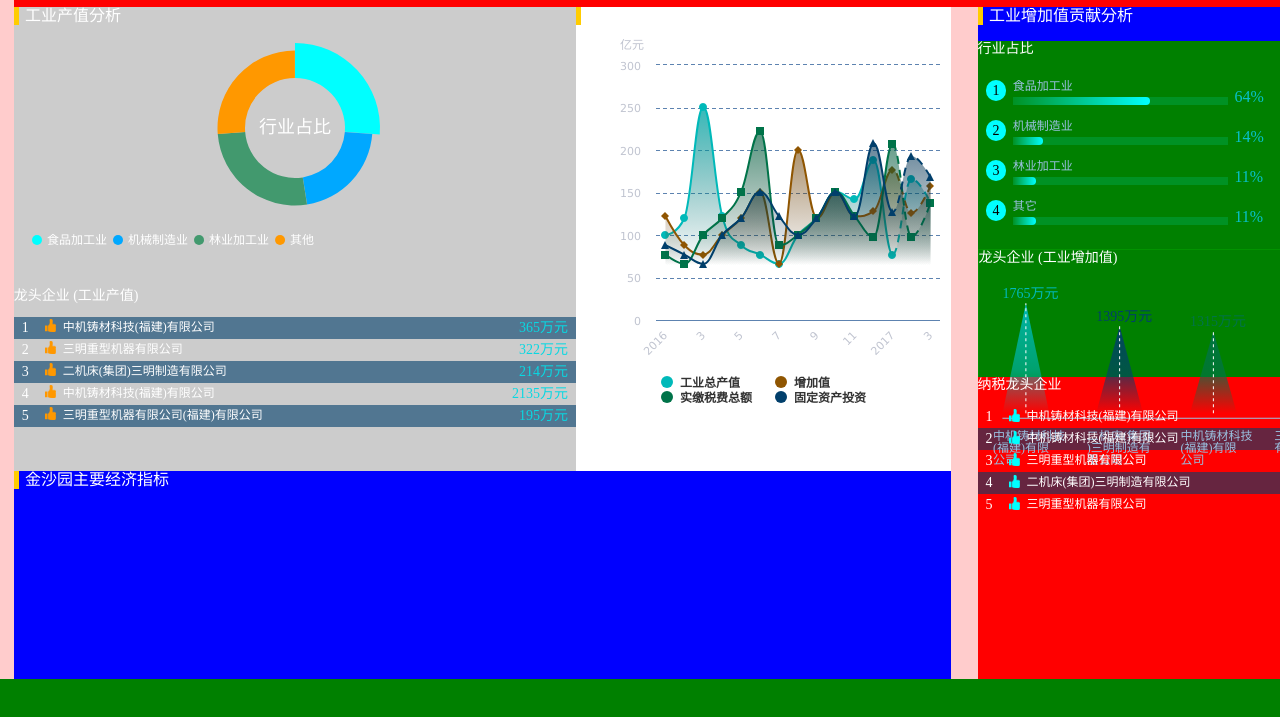
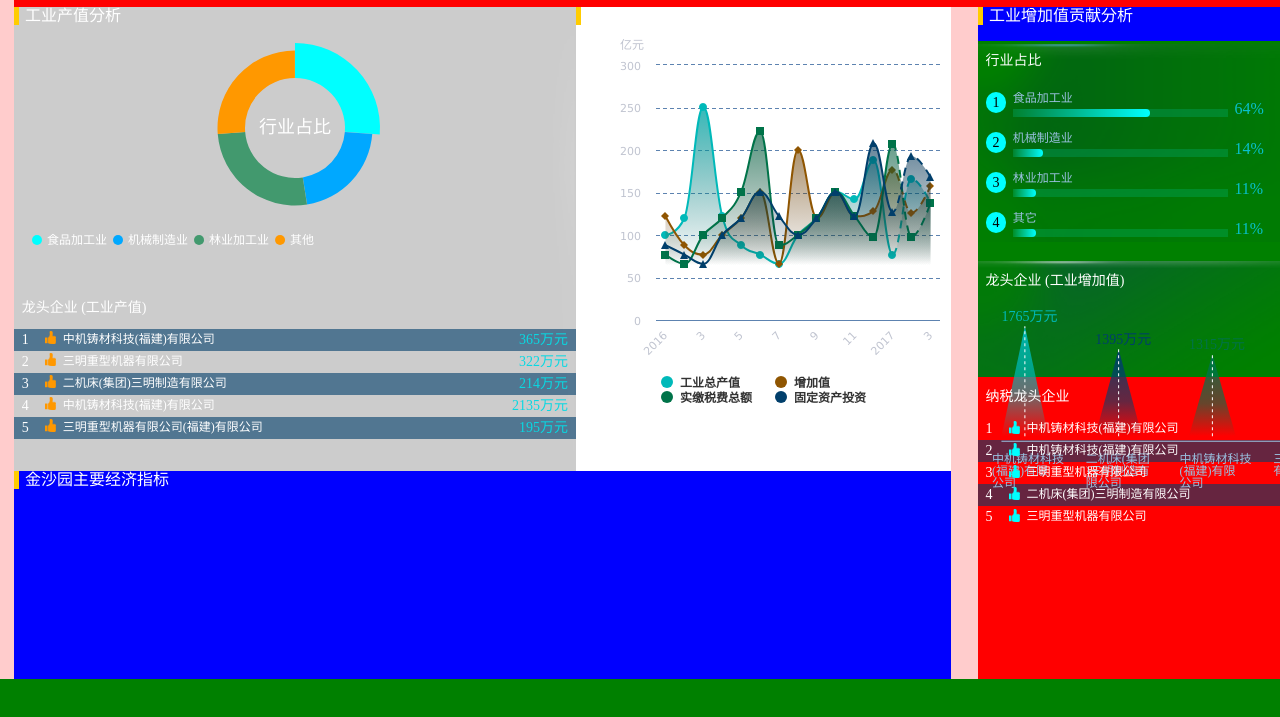
Before and after one commit to ChenFangzheng/es6_template, a website built with webpack: page jinshayuan/src/jingjifazhan/index.html in a window 1280 px wide. Shown: the part 73-790 px from the top of the page. Built offline with nearby package versions, Linux system fonts and the light colour scheme; files whose address does not match are found by name.

Commit message:
set backgroud image

```diff
--- a/jinshayuan/src/components/tradeDistributionComponent.scss
+++ b/jinshayuan/src/components/tradeDistributionComponent.scss
@@ -17,7 +17,7 @@
     ul{
         list-style: none;
         padding:0;
-        margin: 1rem 0.5rem;
+        margin: 0.5rem 0.5rem;
         li{
             height: 2.5rem;
             display: flex;
--- a/jinshayuan/src/components/triangleChartComponent.scss
+++ b/jinshayuan/src/components/triangleChartComponent.scss
@@ -1,7 +1,7 @@
 @import '../sass/main.scss';
 
 .triangleChart{
-    border: 1px solid rgba(11,221,0, 0.2);
+    // border: 1px solid rgba(11,221,0, 0.2);
     .top4_name{
         fill:#9ac1e0;
         font-size: 0.75rem;
--- a/jinshayuan/src/jingjifazhan/index.scss
+++ b/jinshayuan/src/jingjifazhan/index.scss
@@ -43,6 +43,8 @@
     }
     h3.componentTitle {
         @include mFont(0.875rem);
+        padding-top:0.75rem;
+        padding-left: 0.5rem;
     }
     .left {
         width: 70%;
@@ -57,7 +59,8 @@
                 width: 35%;
                 height: 100%;
                 float:left;
-                // @include mBackground('../images/topleftCol_bg.png');
+                @include mBackground('../images/gongyechanzhi_bg.png');
+                background-position: 20% 23%;
                 // background: rgba(255, 255, 255, 0.2);
             }
             .rightCol {
@@ -82,10 +85,19 @@
             width: 100%;
             height: 70%;
             //background: green;
+            #tradeDistribution{
+                @include mBackground('../images/gongyezengjiazhi_bg.png');
+            }
+            #increaseTop4{
+                @include mBackground('../images/ltgongyezengjiazhi_bg.png');
+                background-position: top left;
+            }
         }
         .bottomRow {
             width: 100%;
             height: 27%;
+            @include mBackground('../images/nashuilongtou_bg.png');
+            background-position: top left;
         }
     }
 }
```
Also changed, not shown: jinshayuan/src/images/gongyechanzhi_bg.png (added), jinshayuan/src/images/gongyezengjiazhi_bg.png (renamed from jinshayuan/src/images/topleftCol_bg.png), jinshayuan/src/images/ltgongyezengjiazhi_bg.png (added), jinshayuan/src/images/nashuilongtou_bg.png (added).
